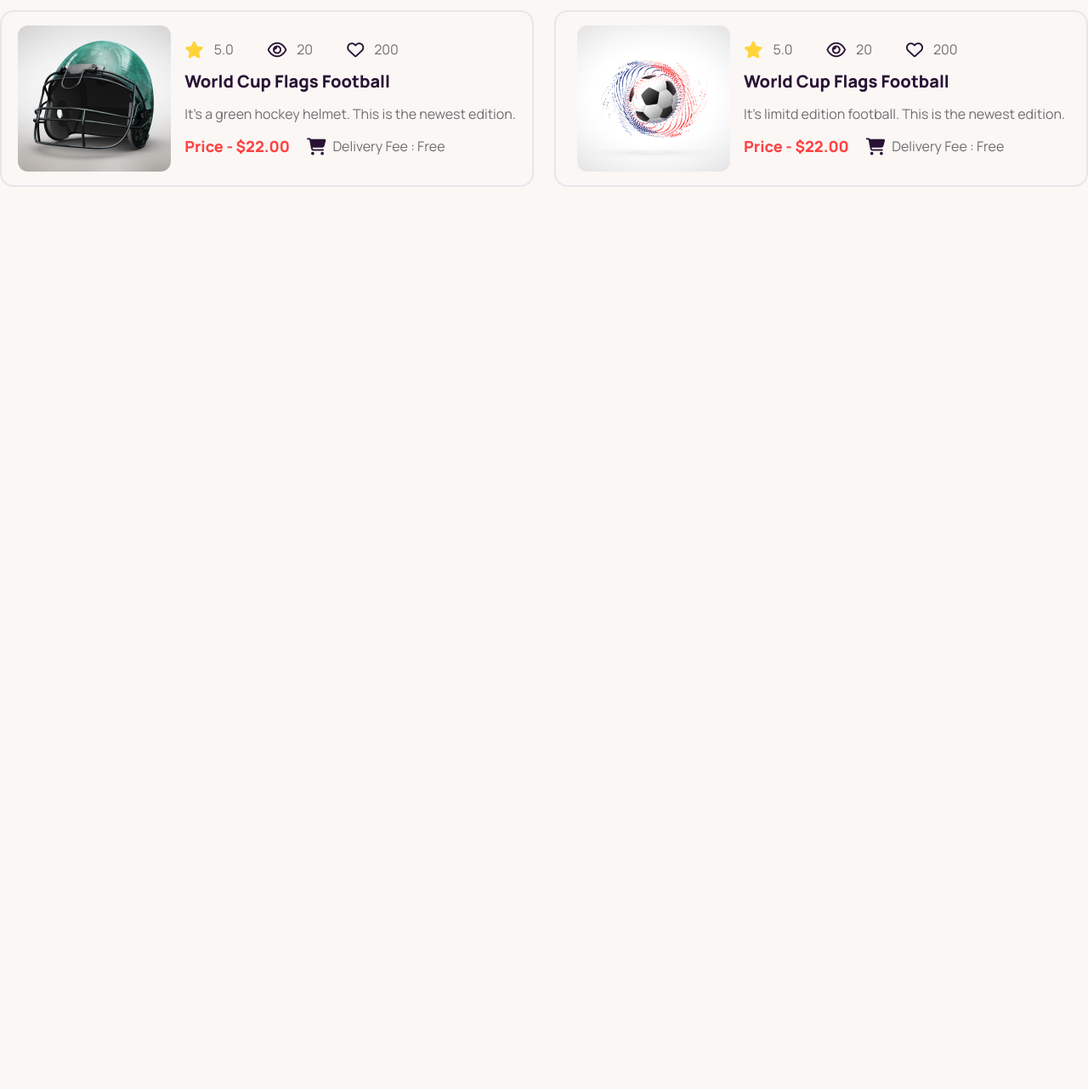
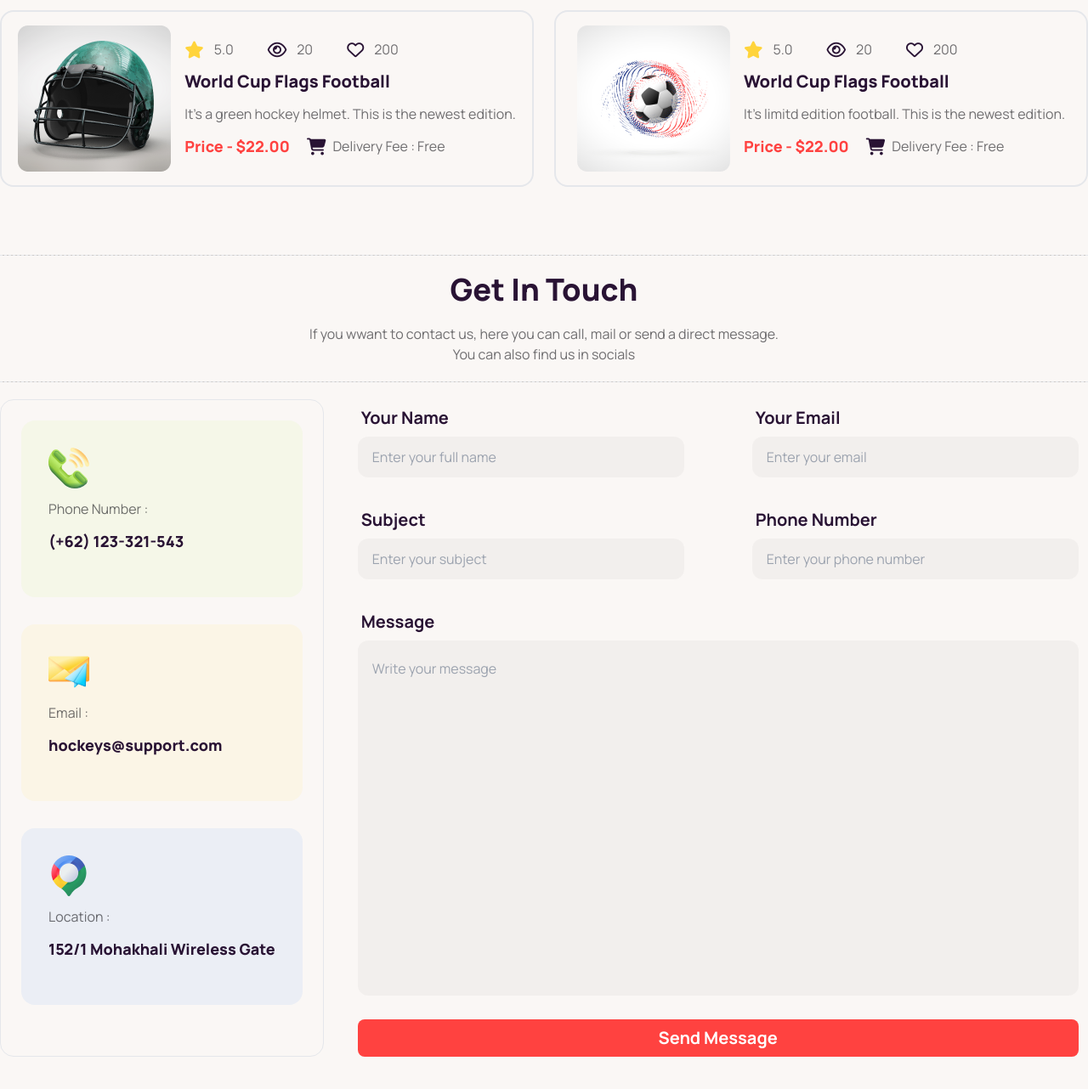
Before and after one commit to Sadman-Chowdhury/B9A3-Hockeys, a plain HTML site: page index.html in a window 1280 px wide. Shown: the part 3236-4518 px from the top of the page at 85% size. Before the commit the page ends 3536 px from the top, so only its background shows below. Drawn offline with nearby package versions, Linux system fonts and the light colour scheme.

Commit message:
Get in touch section added

```diff
--- a/index.html
+++ b/index.html
@@ -421,6 +421,87 @@
                 </div>
             </div>
         </section>
+
+        <!-- Get in touch section -->
+        <section class="mt-20 mb-20">
+            <hr class="border-dashed mb-5 bg-[#13131833]">
+            <h1 class="text-4xl font-extrabold text-center">Get In Touch</h1>
+            <p class="text-center mt-5 text-[#13131899]">If you wwant to contact us, here you can call, mail or send a
+                direct message.<br>You can also find us in socials</p>
+            <hr class="border-dashed mt-5 mb-5 bg-[#13131833]">
+            <div class="flex flex-col lg:flex-row gap-10">
+                <!-- Contacts -->
+                <div class="flex flex-col gap-8 border rounded-2xl p-6">
+                    <!-- card-1 -->
+                    <div class="bg-[#BCED6D19] p-8 w-full h-52 rounded-2xl space-y-3">
+                        <img src="Images/Group 1171275317.png" alt="h">
+                        <p class="text-[#13131899] mt-3">Phone Number : <br></p>
+                        <p class="text-lg font-extrabold">(+62) 123-321-543</p>
+                    </div>
+                    <!-- card-2 -->
+                    <div class="bg-[#FDDD5F19] p-8 w-full h-52 rounded-2xl space-y-3">
+                        <img src="Images/Group 1171275318.png" alt="h">
+                        <p class="text-[#13131899] mt-3">Email : <br></p>
+                        <p class="text-lg font-extrabold">hockeys@support.com</p>
+                    </div>
+                    <!-- card-3 -->
+                    <div class="bg-[#629CF319] p-8 w-full h-52 rounded-2xl space-y-3">
+                        <img src="Images/Group 1171275321.png" alt="h">
+                        <p class="text-[#13131899] mt-3">Location : <br></p>
+                        <p class="text-lg font-extrabold">152/1 Mohakhali Wireless Gate</p>
+                    </div>
+                </div>
+                <!-- form -->
+                <div class="space-y-7">
+                    <!-- row-1 -->
+                    <div class="flex flex-col lg:flex-row gap-6 lg:gap-20">
+                        <label class="form-control w-full">
+                            <div class="label">
+                                <span class="text-xl font-bold">Your Name</span>
+                            </div>
+                            <input type="text" placeholder="Enter your full name"
+                                class="input w-full lg:w-96 rounded-xl bg-[#13131808]" />
+                        </label>
+                        <label class="form-control w-full">
+                            <div class="label">
+                                <span class="text-xl font-bold">Your Email</span>
+                            </div>
+                            <input type="text" placeholder="Enter your email"
+                                class="input w-full lg:w-96 rounded-xl bg-[#13131808]" />
+                        </label>
+                    </div>
+                    <!-- row-2 -->
+                    <div class="flex flex-col lg:flex-row gap-6 lg:gap-20">
+                        <label class="form-control w-full">
+                            <div class="label">
+                                <span class="text-xl font-bold">Subject</span>
+                            </div>
+                            <input type="text" placeholder="Enter your subject"
+                                class="input w-full lg:w-96 rounded-xl bg-[#13131808]" />
+                        </label>
+                        <label class="form-control w-full">
+                            <div class="label">
+                                <span class="text-xl font-bold">Phone Number</span>
+                            </div>
+                            <input type="text" placeholder="Enter your phone number"
+                                class="input w-full lg:w-96 rounded-xl bg-[#13131808]" />
+                        </label>
+                    </div>
+                    <!-- row-3 -->
+                    <div class="">
+                        <label class="form-control w-full">
+                            <div class="label">
+                                <span class="text-xl font-bold">Message</span>
+                            </div>
+                            <input type="text" placeholder="Write your message"
+                                class="input pt-8 pb-52 lg:pb-96 w-full rounded-xl bg-[#13131808]" />
+                        </label>
+                    </div>
+                    <button class="text-xl font-bold rounded-lg bg-[#FF4240] text-white px-5 py-2 w-full">Send
+                        Message</button>
+                </div>
+            </div>
+        </section>
     </main>
     <footer>
 
```
